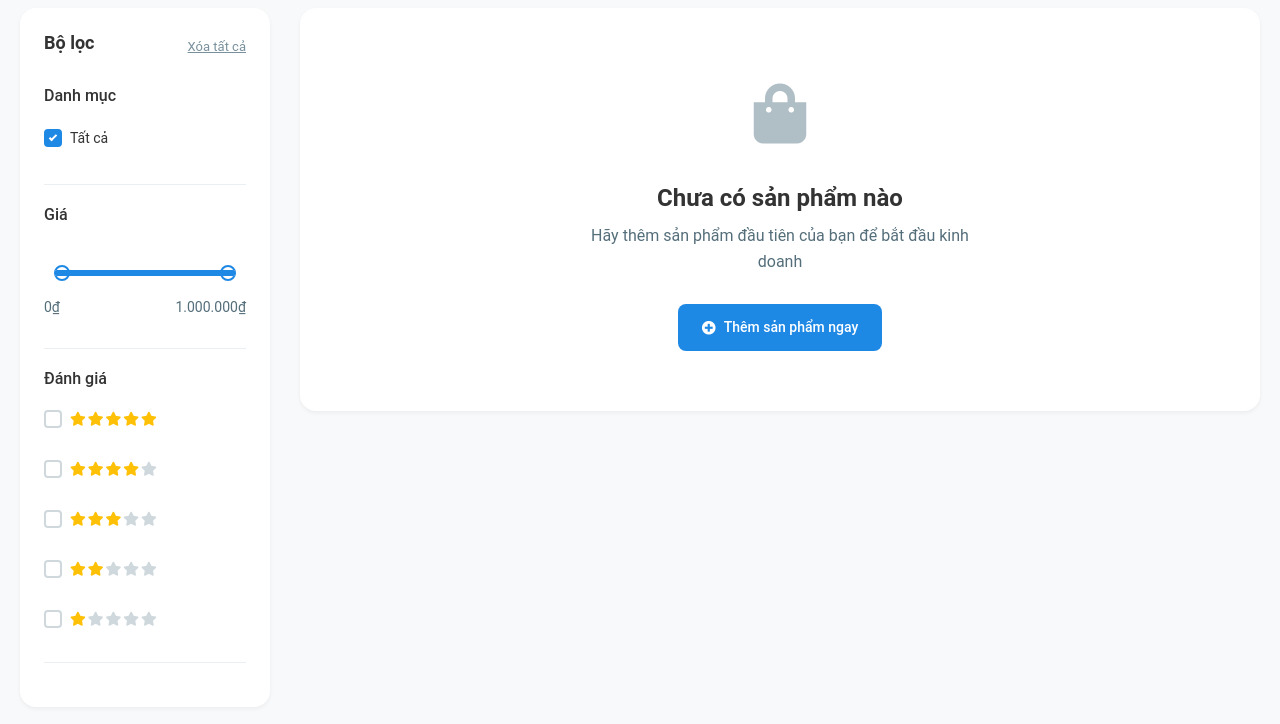
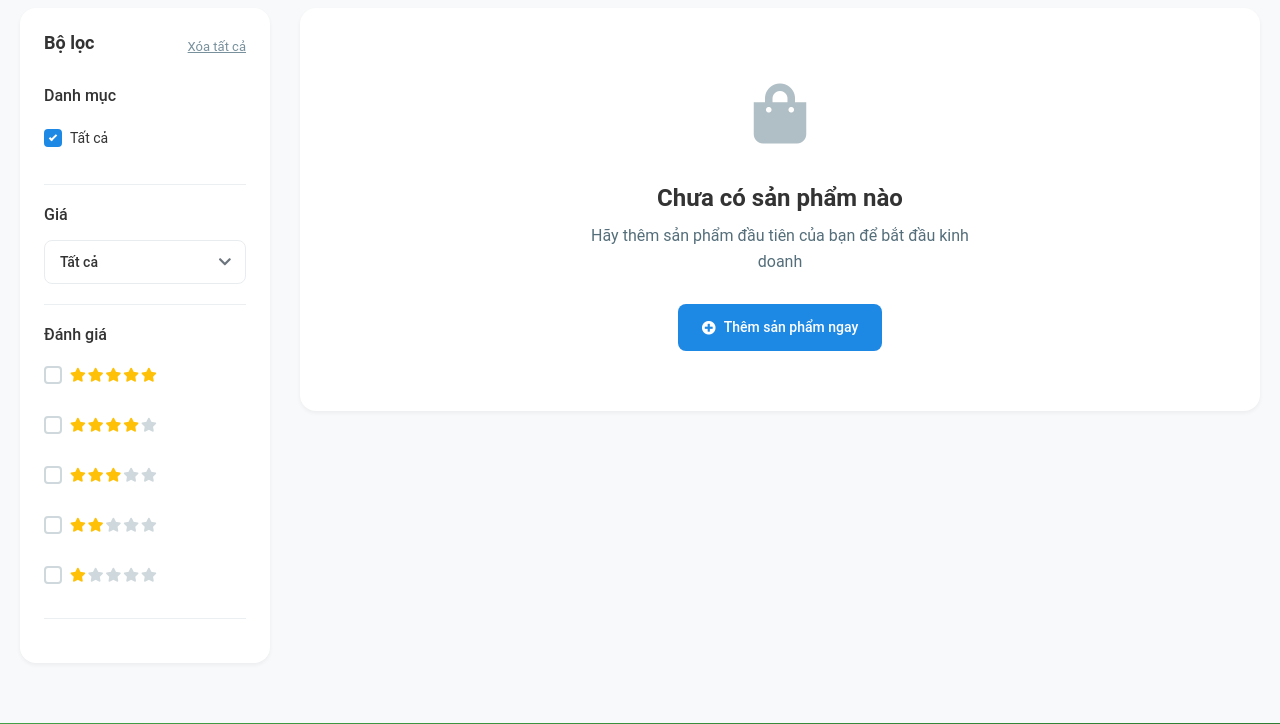
Before and after one commit to ThangphamDev/Webbanhang, a PHP site: page / in a window 1280 px wide. Shown: the part 639-1363 px from the top of the page. Run offline with PHP 8.4, Linux system fonts and the light colour scheme; data that the repository does not hold is empty; some libraries are stand-ins or nearby versions.

Commit message:
update bai4 version 4.3.1

```diff
--- a/app/controllers/ProductController.php
+++ b/app/controllers/ProductController.php
@@ -584,5 +584,25 @@ class ProductController
         header('Content-Type: application/json');
         echo json_encode($response);
     }
+
+    // Hàm trả về số lượng sản phẩm trong mỗi danh mục
+    public function getCategoryCounts()
+    {
+        // Get all categories
+        $categoryModel = new CategoryModel($this->db);
+        $categories = $categoryModel->getCategories();
+
+        // Add product count to each category
+        foreach ($categories as $category) {
+            $category->product_count = $this->productModel->getProductCount($category->id);
+        }
+
+        // Return JSON response
+        header('Content-Type: application/json');
+        echo json_encode([
+            'categories' => $categories
+        ]);
+        exit;
+    }
 }
 ?>
--- a/app/views/product/list.php
+++ b/app/views/product/list.php
@@ -343,6 +343,158 @@
     .product-rating .stars .fa-star.active {
         color: #FFCC00;
     }
+
+    /* CSS cho thanh trượt giá cải tiến */
+    .price-range {
+        padding: 5px 0 20px;
+    }
+
+    .range-slider {
+        position: relative;
+        width: 100%;
+        height: 30px;
+        margin-bottom: 15px;
+    }
+
+    .range-track {
+        position: absolute;
+        width: 100%;
+        height: 4px;
+        background-color: #e0e0e0;
+        border-radius: 2px;
+        top: 13px;
+    }
+
+    .range-selection {
+        position: absolute;
+        height: 4px;
+        background-color: #4CAF50;
+        border-radius: 2px;
+        top: 13px;
+    }
+
+    .range-min, .range-max {
+        -webkit-appearance: none;
+        appearance: none;
+        width: 100%;
+        height: 4px;
+        background: transparent;
+        position: absolute;
+        top: 13px;
+        pointer-events: none;
+    }
+
+    .range-min::-webkit-slider-thumb, .range-max::-webkit-slider-thumb {
+        -webkit-appearance: none;
+        appearance: none;
+        width: 18px;
+        height: 18px;
+        border-radius: 50%;
+        background: #4CAF50;
+        cursor: pointer;
+        margin-top: -7px;
+        pointer-events: auto;
+        box-shadow: 0 2px 4px rgba(0, 0, 0, 0.2);
+        transition: all 0.2s ease;
+    }
+
+    .range-min::-moz-range-thumb, .range-max::-moz-range-thumb {
+        width: 18px;
+        height: 18px;
+        border-radius: 50%;
+        background: #4CAF50;
+        cursor: pointer;
+        pointer-events: auto;
+        border: none;
+        box-shadow: 0 2px 4px rgba(0, 0, 0, 0.2);
+        transition: all 0.2s ease;
+    }
+
+    .range-min:hover::-webkit-slider-thumb, .range-max:hover::-webkit-slider-thumb,
+    .range-min:active::-webkit-slider-thumb, .range-max:active::-webkit-slider-thumb {
+        width: 22px;
+        height: 22px;
+        margin-top: -9px;
+        background: #3d8b40;
+    }
+
+    .range-min:hover::-moz-range-thumb, .range-max:hover::-moz-range-thumb,
+    .range-min:active::-moz-range-thumb, .range-max:active::-moz-range-thumb {
+        width: 22px;
+        height: 22px;
+        background: #3d8b40;
+    }
+
+    .range-min::-webkit-slider-runnable-track, .range-max::-webkit-slider-runnable-track,
+    .range-min::-moz-range-track, .range-max::-moz-range-track {
+        cursor: pointer;
+        background: transparent;
+        border: none;
+    }
+
+    .range-values {
+        display: flex;
+        justify-content: space-between;
+        margin-top: 15px;
+    }
+
+    #price-min-value, #price-max-value {
+        font-size: 14px;
+        font-weight: 600;
+        color: #333;
+        background: #f5f5f5;
+        padding: 5px 10px;
+        border-radius: 4px;
+        transition: all 0.2s ease;
+    }
+
+    #price-min-value:hover, #price-max-value:hover {
+        background: #e9e9e9;
+    }
+
+    /* CSS cho dropdown filter giá */
+    .price-filter-dropdown {
+        position: relative;
+        width: 100%;
+    }
+
+    .price-select {
+        appearance: none;
+        width: 100%;
+        padding: 10px 15px;
+        font-size: 14px;
+        border: 1px solid var(--border-color);
+        border-radius: 8px;
+        background-color: white;
+        cursor: pointer;
+        transition: all 0.3s ease;
+        color: var(--text-dark);
+        font-weight: 500;
+    }
+
+    .price-select:hover {
+        border-color: var(--primary-color);
+    }
+
+    .price-select:focus {
+        outline: none;
+        border-color: var(--primary-color);
+        box-shadow: 0 0 0 2px rgba(76, 175, 80, 0.1);
+    }
+
+    .dropdown-icon {
+        position: absolute;
+        right: 15px;
+        top: 50%;
+        transform: translateY(-50%);
+        color: var(--text-muted);
+        pointer-events: none;
+        transition: all 0.3s ease;
+    }
+
+    .price-filter-dropdown:hover .dropdown-icon {
+        color: var(--primary-color);
+    }
 </style>
 <!-- Banner quảng cáo hiện đại -->
 <div class="hero-banner">
@@ -444,20 +596,16 @@
 
                 <div class="filter-group">
                     <h4 class="filter-title">Giá</h4>
-                    <div class="price-range">
-                        <div class="range-slider">
-                            <input type="range" id="price-min" class="range-min" min="<?php echo $min_product_price; ?>"
-                                   max="<?php echo $max_product_price; ?>" value="<?php echo $min_price ?? $min_product_price; ?>">
-                            <input type="range" id="price-max" class="range-max" min="<?php echo $min_product_price; ?>"
-                                   max="<?php echo $max_product_price; ?>" value="<?php echo $max_price ?? $max_product_price; ?>">
-                            <div class="range-track">
-                                <div class="range-selection"></div>
-                            </div>
-                        </div>
-                        <div class="range-values">
-                            <span id="price-min-value"><?php echo number_format($min_price ?? $min_product_price, 0, ',', '.'); ?>₫</span>
-                            <span id="price-max-value"><?php echo number_format($max_price ?? $max_product_price, 0, ',', '.'); ?>₫</span>
-                        </div>
+                    <div class="price-filter-dropdown">
+                        <select class="price-select" onchange="handlePriceSelectChange(this)">
+                            <option value="" <?php echo (!isset($_GET['min_price']) && !isset($_GET['max_price'])) ? 'selected' : ''; ?>>Tất cả</option>
+                            <option value="0-500000" <?php echo (isset($_GET['min_price']) && $_GET['min_price'] == '0' && isset($_GET['max_price']) && $_GET['max_price'] == '500000') ? 'selected' : ''; ?>>Dưới 500K</option>
+                            <option value="500000-1000000" <?php echo (isset($_GET['min_price']) && $_GET['min_price'] == '500000' && isset($_GET['max_price']) && $_GET['max_price'] == '1000000') ? 'selected' : ''; ?>>500K - 1Tr</option>
+                            <option value="1000000-10000000" <?php echo (isset($_GET['min_price']) && $_GET['min_price'] == '1000000' && isset($_GET['max_price']) && $_GET['max_price'] == '10000000') ? 'selected' : ''; ?>>1Tr - 10Tr</option>
+                            <option value="10000000-100000000" <?php echo (isset($_GET['min_price']) && $_GET['min_price'] == '10000000' && isset($_GET['max_price']) && $_GET['max_price'] == '100000000') ? 'selected' : ''; ?>>10Tr - 100Tr</option>
+                            <option value="100000000-999999999" <?php echo (isset($_GET['min_price']) && $_GET['min_price'] == '100000000') ? 'selected' : ''; ?>>Trên 100Tr</option>
+                        </select>
+                        <i class="fas fa-chevron-down dropdown-icon"></i>
                     </div>
                 </div>
 
@@ -1020,8 +1168,10 @@ async function applyFilters() {
     const urlParams = new URLSearchParams(window.location.search);
     const category = document.querySelector('input[name="category"]:checked')?.value;
     const rating = document.querySelector('input[name="rating"]:checked')?.value;
-    const minPrice = document.getElementById('price-min').value;
-    const maxPrice = document.getElementById('price-max').value;
+
+    // Lấy giá trị min_price và max_price từ URL nếu đã có
+    const minPrice = urlParams.get('min_price');
+    const maxPrice = urlParams.get('max_price');
 
     // Giữ lại tham số sort nếu có
     const sort = urlParams.get('sort');
@@ -1104,54 +1254,38 @@ function handleRatingChange(checkbox) {
     }
 }
 
-function clearAllFilters() {
-    // Reset tất cả checkbox
-    document.querySelectorAll('input[type="checkbox"]').forEach(cb => cb.checked = false);
-    document.querySelector('input[value="all"]').checked = true;
+function handlePriceSelectChange(select) {
+    const selectedValue = select.value;
+    const urlParams = new URLSearchParams(window.location.search);
 
-    // Reset thanh giá
-    const priceMin = document.getElementById('price-min');
-    const priceMax = document.getElementById('price-max');
-    priceMin.value = priceMin.min;
-    priceMax.value = priceMax.max;
+    if (selectedValue) {
+        const [minPrice, maxPrice] = selectedValue.split('-');
+        urlParams.set('min_price', minPrice);
+        urlParams.set('max_price', maxPrice);
+    } else {
+        urlParams.delete('min_price');
+        urlParams.delete('max_price');
+    }
 
-    // Cập nhật hiển thị giá
-    updatePriceRange();
+    urlParams.set('page', 1);
+    window.history.pushState({}, '', `${window.location.pathname}?${urlParams.toString()}`);
 
-    // Áp dụng bộ lọc
     applyFilters();
 }
 
-// Thanh trượt giá
-const priceMin = document.getElementById('price-min');
-const priceMax = document.getElementById('price-max');
-const priceMinValue = document.getElementById('price-min-value');
-const priceMaxValue = document.getElementById('price-max-value');
+function clearAllFilters() {
+    // Reset tất cả checkbox danh mục
+    document.querySelectorAll('input[name="category"]').forEach(cb => cb.checked = false);
+    document.querySelector('input[value="all"]').checked = true;
 
-function updatePriceRange() {
-    if (!priceMin || !priceMax || !priceMinValue || !priceMaxValue) return;
+    // Reset dropdown giá về "Tất cả"
+    document.querySelector('.price-select').value = '';
 
-    const min = parseInt(priceMin.value);
-    const max = parseInt(priceMax.value);
+    // Reset tất cả checkbox rating
+    document.querySelectorAll('input[name="rating"]').forEach(cb => cb.checked = false);
 
-    if (min > max) {
-        priceMin.value = max;
-        priceMax.value = min;
-    }
-
-    priceMinValue.textContent = new Intl.NumberFormat('vi-VN').format(priceMin.value) + '₫';
-    priceMaxValue.textContent = new Intl.NumberFormat('vi-VN').format(priceMax.value) + '₫';
-
-    const rangeSelection = document.querySelector('.range-selection');
-    if (rangeSelection) {
-        const percentage1 = ((priceMin.value - priceMin.min) / (priceMin.max - priceMin.min)) * 100;
-        const percentage2 = ((priceMax.value - priceMin.min) / (priceMin.max - priceMin.min)) * 100;
-        rangeSelection.style.left = percentage1 + '%';
-        rangeSelection.style.right = (100 - percentage2) + '%';
-    }
-
-    clearTimeout(timeout);
-    timeout = setTimeout(applyFilters, 500);
+    // Áp dụng bộ lọc với giá trị mặc định
+    applyFilters();
 }
 
 // Xử lý chuyển đổi hiển thị lưới/danh sách
@@ -1279,13 +1413,6 @@ function showNotification(type, message) {
 
 // Khởi tạo khi trang đã tải xong
 document.addEventListener('DOMContentLoaded', function() {
-    // Thêm event listeners cho thanh giá
-    if (priceMin) priceMin.addEventListener('input', updatePriceRange);
-    if (priceMax) priceMax.addEventListener('input', updatePriceRange);
-
-    // Khởi tạo thanh giá khi trang tải
-    if (priceMin && priceMax) updatePriceRange();
-
     // Khởi tạo các chức năng
     handleSearch();
     handleSort();
@@ -1296,6 +1423,12 @@ document.addEventListener('DOMContentLoaded', function() {
     const paginationData = <?php echo isset($pagination) ? json_encode($pagination) : 'null'; ?>;
     if (paginationData) {
         updatePagination(paginationData);
+    }
+
+    // Đảm bảo số lượng sản phẩm trong danh mục được hiển thị đúng khi tải trang
+    if (document.querySelector('input[name="category"][value="all"]:checked')) {
+        // Nếu đang ở chế độ "Tất cả", cần lấy số lượng sản phẩm cho mỗi danh mục
+        updateCategoryCounts();
     }
 
     // Thêm CSS cho notification
@@ -1382,5 +1515,30 @@ document.addEventListener('DOMContentLoaded', function() {
     `;
     document.head.appendChild(cartCountStyle);
 });
+
+// Hàm cập nhật số lượng sản phẩm cho mỗi danh mục
+async function updateCategoryCounts() {
+    try {
+        const response = await fetch('/Product/getCategoryCounts', {
+            headers: {
+                'X-Requested-With': 'XMLHttpRequest'
+            }
+        });
+        const data = await response.json();
+
+        if (data.categories) {
+            data.categories.forEach(category => {
+                const countElement = document.querySelector(`input[value="${category.id}"]`)
+                    ?.closest('.filter-option')
+                    ?.querySelector('.option-count');
+                if (countElement) {
+                    countElement.textContent = `(${category.product_count})`;
+                }
+            });
+        }
+    } catch (error) {
+        console.error('Error fetching category counts:', error);
+    }
+}
 </script>
 <?php include 'app/views/shares/footer.php'; ?>
```
